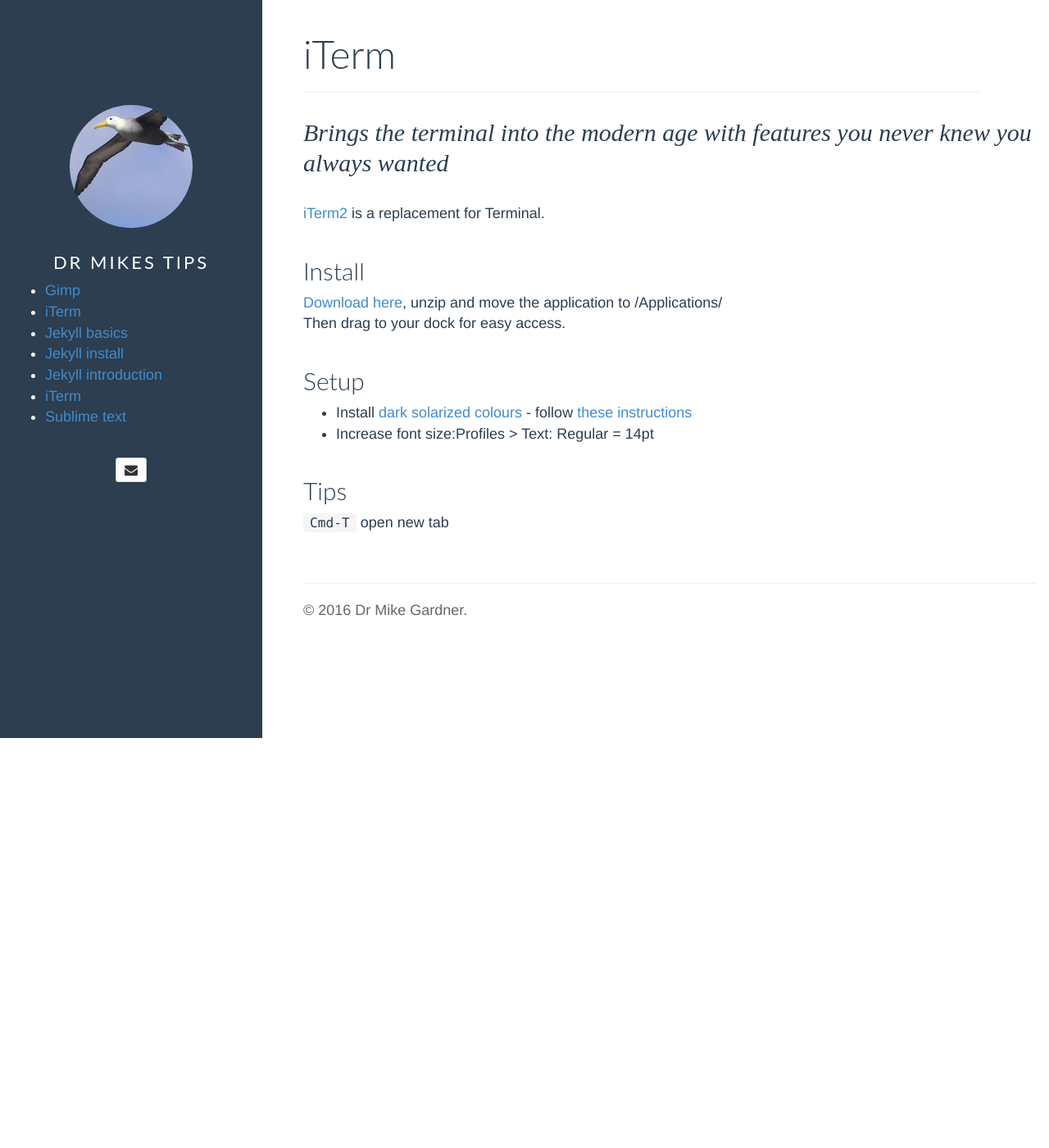
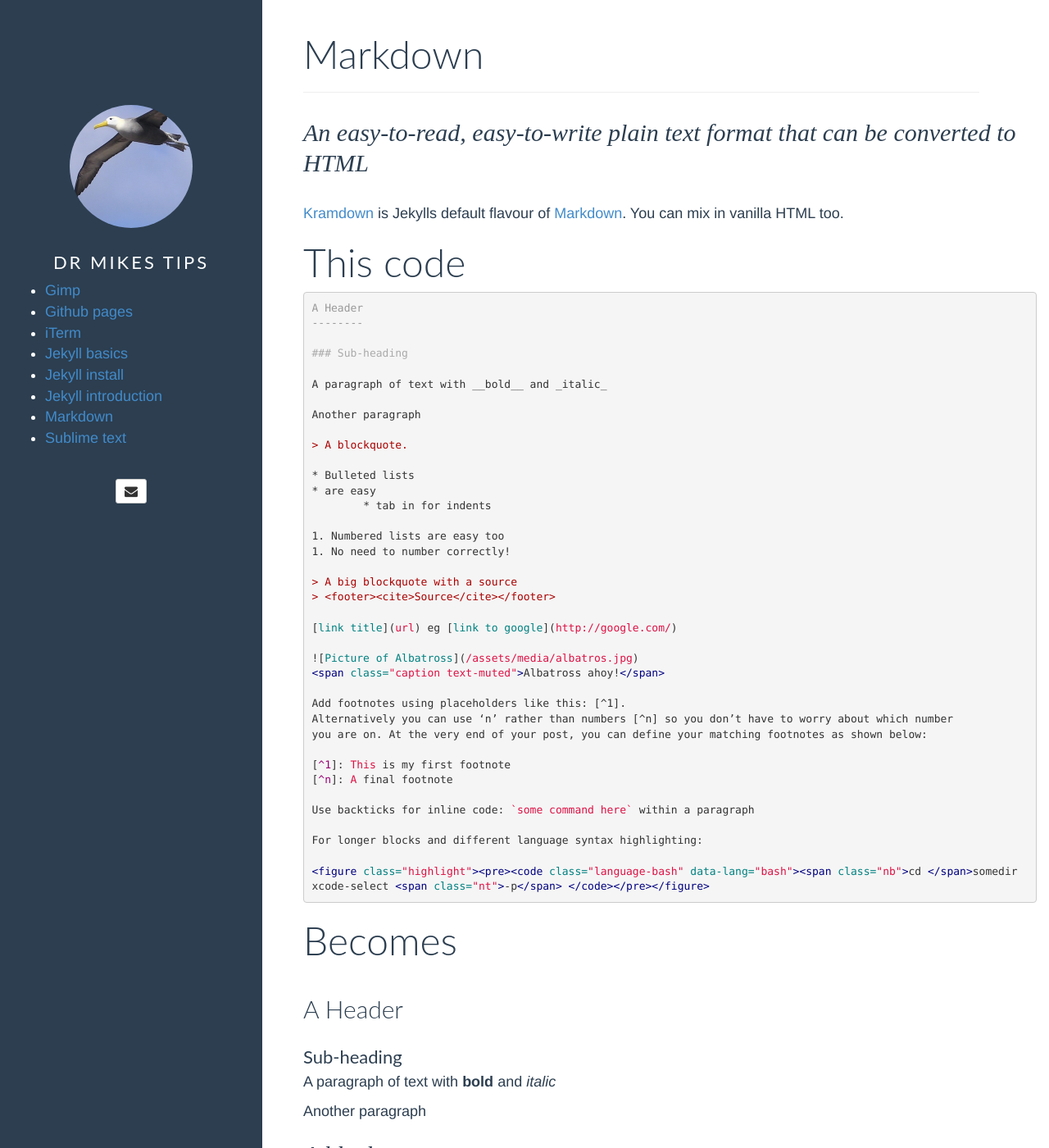
Before and after one commit to drmikeuk/tips, a Jekyll site: the page built from pages/markdown.md, in a window 1280 px wide and 1400 px high. Shown: the whole window at 82% size. Built offline with Jekyll 4.4.1, drawn with Linux system fonts in a browser that asks for light colours; some web fonts are replaced; some of the changed text lies outside the part shown.

Commit message:
ADD markdown, finish basics

```diff
--- a/404.html
+++ b/404.html
@@ -2,6 +2,7 @@
 layout: page
 permalink: 404.html
 nav: exclude
+title: Page not found
 ---
 <!----------------------------------------------------------------
      _ _           _ _
--- a/_config.yml
+++ b/_config.yml
@@ -11,6 +11,7 @@
 markdown:         kramdown
 highlighter:      rouge
 
+permalink: pretty
 paginate: 10 # pagination based on number of posts
 paginate_path: "page:num"
 exclude: ["README.md"] # files to exclude
@@ -24,7 +25,7 @@
     scope:
       path: "" # empty string for all files
     values:
-      title: dbyll
+      title: Dr Mikes Tips
 
 description: Stylish Jekyll Theme
 
--- a/pages/markdown.md
+++ b/pages/markdown.md
@@ -1,24 +1,93 @@
 ---
 layout:     page
-title:      "iTerm"
+title:      "Markdown"
 ---
 
->Brings the terminal into the modern age with features you never knew you always wanted
+> An easy-to-read, easy-to-write plain text format that can be converted to HTML
 
-[iTerm2](https://www.iterm2.com/) is a replacement for Terminal.
+[Kramdown](http://kramdown.gettalong.org/quickref.html) is Jekylls default flavour of [Markdown](https://daringfireball.net/projects/markdown/). You can mix in vanilla HTML too.
 
-Install
--------
+This code
+=========
 
-[Download here](https://www.iterm2.com/downloads.html), unzip and move the application to /Applications/
-Then drag to your dock for easy access.
+{% highlight markdown %}
+A Header
+--------
 
-Setup
------
+### Sub-heading
 
-* Install [dark solarized colours](http://ethanschoonover.com/solarized) - follow [these instructions](http://blog.likewise.org/2012/04/how-to-set-up-solarized-color-scheme.html)
-* Increase font size:Profiles > Text: Regular = 14pt
+A paragraph of text with __bold__ and _italic_
 
-Tips
-----
-<code>Cmd-T</code> open new tab
+Another paragraph
+
+> A blockquote.
+
+* Bulleted lists
+* are easy
+	* tab in for indents
+
+1. Numbered lists are easy too
+1. No need to number correctly!
+
+> A big blockquote with a source
+> <footer><cite>Source</cite></footer>
+
+[link title](url) eg [link to google](http://google.com/)
+
+![Picture of Albatross](/assets/media/albatros.jpg)
+<span class="caption text-muted">Albatross ahoy!</span>
+
+Add footnotes using placeholders like this: [^1].
+Alternatively you can use ‘n’ rather than numbers [^n] so you don’t have to worry about which number
+you are on. At the very end of your post, you can define your matching footnotes as shown below:
+
+[^1]: This is my first footnote
+[^n]: A final footnote
+
+Use backticks for inline code: `some command here` within a paragraph
+
+For longer blocks and different language syntax highlighting:
+{% highlight bash %}cd somedir
+xcode-select -p {% endhighlight %}
+
+{% endhighlight %}
+
+Becomes
+=======
+
+A Header
+--------
+
+### Sub-heading
+
+A paragraph of text with __bold__ and _italic_
+
+Another paragraph
+
+> A blockquote.
+
+* Bulleted lists
+* are easy
+	* tab in for indents
+
+1. Numbered lists are easy too
+1. No need to number correctly!
+
+> A big blockquote with a source
+> <footer><cite>Source</cite></footer>
+
+[link title](url) eg [link to google](http://google.com/)
+
+![Picture of Albatross](/assets/media/albatros.jpg)
+<span class="caption text-muted">Albatross ahoy!</span>
+
+Add footnotes using placeholders like this: [^1]. Alternatively you can use ‘n’ rather than numbers [^n] so you don’t have to worry about which number you are on. At the very end of your post, you can define your matching footnotes as shown below:
+
+[^1]: This is my first footnote
+[^n]: A final footnote
+
+Use backticks for inline code: `some command here` within a paragraph
+
+For longer blocks and different language syntax highlighting:
+{% highlight bash %}cd somedir
+xcode-select -p {% endhighlight %}
```
Also changed, not shown: pages/github.md (added, +24 -0 lines), pages/jekyllbasics.md (+21 -7 lines).
